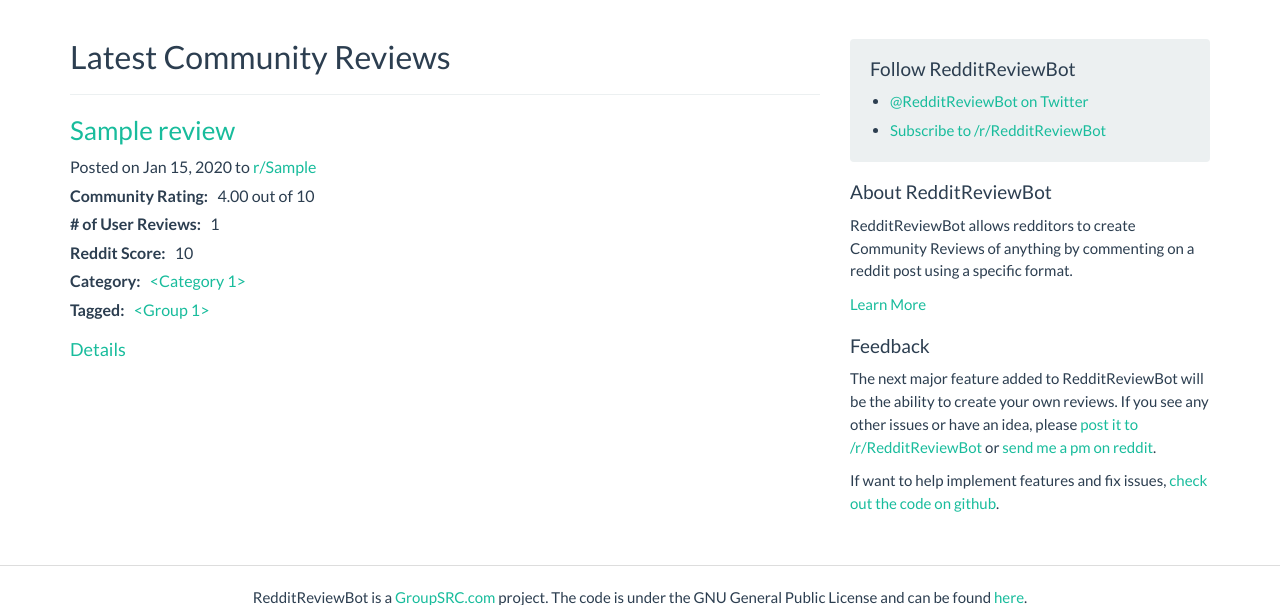
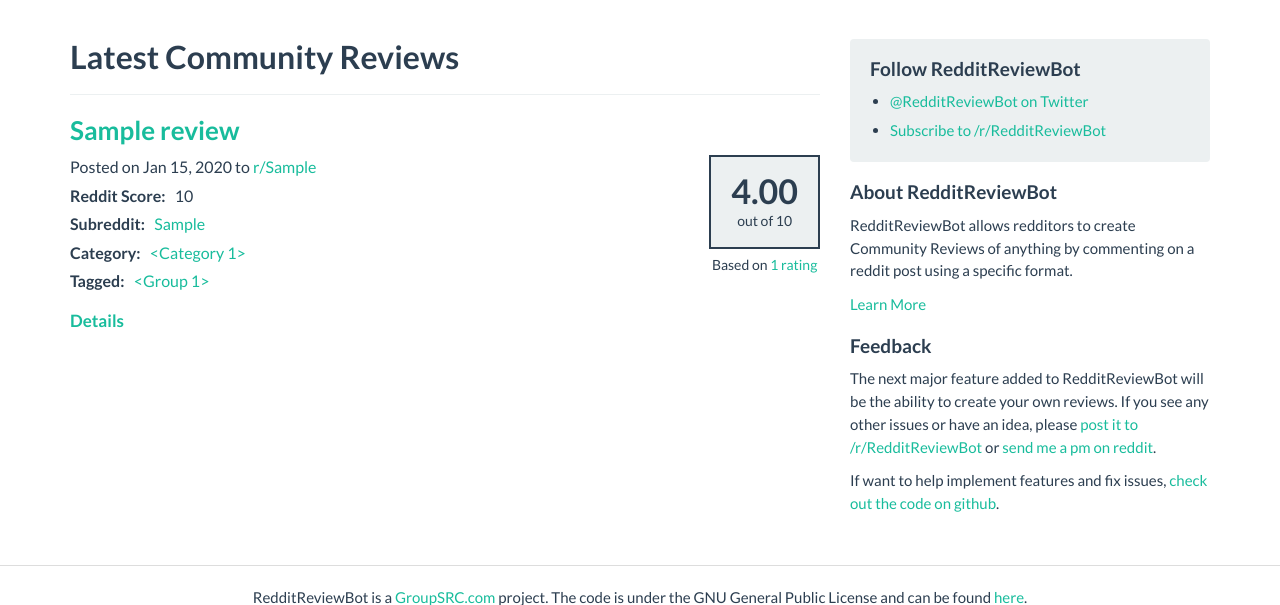
Before and after one commit to davedg629/RedditRatings, a Flask app: page / in a window 1280 px wide. Shown: the part 61-666 px from the top of the page. Run offline with Flask 2, Linux system fonts and the light colour scheme; tables that the repository leaves empty hold one stand-in row (values such as "Sample post"); parts of the project's set-up code (start-up, migrations or seed data) failed here and were passed over; some libraries are stand-ins or nearby versions.

Commit message:
Clean up Community Review details display and put into a macro

```diff
--- a/app/models.py
+++ b/app/models.py
@@ -155,7 +155,11 @@ class CommunityReview(db.Model):
         review_count = db.session\
             .query(func.count(UserReview.id))\
             .filter_by(community_review_id=self.id)
-        return review_count[0][0]
+        if review_count[0][0] == 1:
+            review_count_string = str(review_count[0][0]) + ' rating'
+        else:
+            review_count_string = str(review_count[0][0]) + ' ratings'
+        return review_count_string
 
     def __unicode__(self):
         return self.title + ' - ' + str(self.category_id)
--- a/app/static/css/custom.css
+++ b/app/static/css/custom.css
@@ -9,6 +9,8 @@ body {
   display: block;
   margin-bottom: 20px;
 }
+
+h1, h2, h3, h4, h5, h6, .h1, .h2, .h3, .h4, .h5, .h6 {font-weight: bold;}
 
 .well h3, .well h4 {margin-top: 0;}
 
@@ -33,13 +35,20 @@ body {
 .listing .list-item {border-bottom: 1px solid #ecf0f1; margin-bottom: 17px; padding-bottom: 20px;}
 .listing .list-item-last {border-bottom: 0 none; margin-bottom: 0; padding-bottom: 0;}
 
+.listing .list-item a.more {font-size: 17px; font-weight: bold;}
+
+/** community review details **/
+.community-rating {text-align: center;}
+.community-rating .rating {background-color: #ecf0f1; border: 2px solid #2c3e50; font-weight: bold; font-size: 34px; line-height: 38px; margin-bottom: 5px; padding: 15px 20px;}
+.community-rating .rating .out-of {font-size: 14px; font-weight: normal; line-height: 22px;}
+.community-rating .count {font-size: 14px;}
+
 ul.details {display: block; margin: 0 0 10px; padding: 0;}
 ul.details li {font-size: 16px; list-style-type: none; margin: 0; padding: 0 0 4px;}
 ul.details li span.detail-label {font-weight: bold;}
 
-.listing .list-item a.more {font-size: 18px;}
+/** community review **/
 
-/** community review **/
 .user-reviews {border-top: 1px solid #ecf0f1; margin-top: 20px;}
 .user-reviews .user-review {border-bottom: 1px solid #ecf0f1; margin-bottom: 15px; padding-bottom: 15px;}
 .user-reviews .user-review.last {border-bottom: 0 none; margin-bottom: 0; padding-bottom: 0;}
--- /dev/null
+++ b/app/templates/community_review_details.html
@@ -0,0 +1,42 @@
+{% macro community_review_details(community_review, self) %}
+{% if community_review.user_reviews.first() %}
+<div class="pull-right community-rating">
+
+    <div class="rating">
+        {{ community_review.get_avg_rating() }}
+        <div class="out-of">out of 10</div>
+    </div>
+
+    <div class="count">
+        {% if not self %}
+        Based on <a href="{{ url_for('community_review', category_slug=community_review.category.slug, community_review_slug=community_review.slug) }}">{{ community_review.get_review_count() }}</a>
+        {% else %}
+        Based on {{ community_review.get_review_count() }}
+        {% endif %}
+    </div>
+
+</div>
+{% endif %}
+
+<ul class="details">
+
+    <li>
+        Posted on {{ community_review.date_posted.strftime('%b %d, %Y') }}
+        {% if community_review.reddit_permalink %}to <a href="{{ community_review.reddit_permalink }}" target="_blank">r/{{ community_review.subreddit }}</a>{% endif %}
+    </li>
+
+    <li><span class="detail-label">Reddit Score:</span> &nbsp; {{ community_review.reddit_score }}</li>
+
+    <li><span class="detail-label">Subreddit:</span> &nbsp; <a href="{{ url_for('subreddit', subreddit=community_review.subreddit) }}">{{ community_review.subreddit }}</a></li>
+
+    <li><span class="detail-label">Category:</span> &nbsp; <a href="{{ url_for('category', category_slug=community_review.category.slug) }}">{{ community_review.category }}</a></li>
+
+    {% if community_review.groups.first() %}
+    <li><span class="detail-label">Tagged:</span> &nbsp;
+    {% for group in community_review.groups %}
+    <a href="{{ url_for('tag', tag_slug=group.slug) }}">{{ group }}</a>{% if not loop.last %} | {% endif %}
+    {% endfor %}
+    {% endif %}
+    </li>
+</ul>
+{% endmacro %}
--- a/app/templates/index.html
+++ b/app/templates/index.html
@@ -13,31 +13,8 @@
 
         <h3><a href="{{ url_for('community_review', category_slug=community_review.category.slug, community_review_slug=community_review.slug) }}">{{ community_review.title }}</a></h3>
 
-        <ul class="details">
-
-            <li>
-                Posted on {{ community_review.date_posted.strftime('%b %d, %Y') }}
-                {% if community_review.reddit_permalink %}to <a href="{{ community_review.reddit_permalink }}" target="_blank">r/{{ community_review.subreddit }}</a>{% endif %}
-            </li>
-
-            {% if community_review.user_reviews.first() %}
-            <li><span class="detail-label">Community Rating:</span> &nbsp; {{ community_review.get_avg_rating() }} out of 10</li>
-
-            <li><span class="detail-label"># of User Reviews:</span> &nbsp; {{ community_review.get_review_count() }}
-            {% endif %}
-
-            <li><span class="detail-label">Reddit Score:</span> &nbsp; {{ community_review.reddit_score }}</li>
-
-            <li><span class="detail-label">Category:</span> &nbsp; <a href="{{ url_for('category', category_slug=community_review.category.slug) }}">{{ community_review.category }}</a></li>
-
-            {% if community_review.groups.first() %}
-            <li><span class="detail-label">Tagged:</span> &nbsp;
-            {% for group in community_review.groups %}
-            <a href="{{ url_for('tag', tag_slug=group.slug) }}">{{ group }}</a>{% if not loop.last %} | {% endif %}
-            {% endfor %}
-            {% endif %}
-            </li>
-        </ul>
+        {% import "community_review_details.html" as details %}
+        {{ details.community_review_details(community_review, False) }}
 
         <a class="more" href="{{ url_for('community_review', category_slug=community_review.category.slug, community_review_slug=community_review.slug) }}">Details</a>
 
--- a/app/templates/my_base.html
+++ b/app/templates/my_base.html
@@ -2,6 +2,8 @@
 {% import "bootstrap/fixes.html" as fixes %}
 
 {% block html_attribs %} lang="en"{% endblock %}
+
+{% import "bootstrap/google.html" as google %}
 
 {% block head %}
 {{super()}}
@@ -12,6 +14,10 @@
       type="image/png"
       href="{{ config['FAVICON_URL'] }}" />
 {% endif %}
+
+{{google.uanalytics(id=config['GA_TRACKING_ID'],
+                    domain=config['GA_DEFAULT_URL'])}}
+
 {% endblock %}
 
 {% block title %}{% if title %}{{ title }} | {% endif %}RedditReviewBot.com{% endblock %}
@@ -107,11 +113,3 @@
 </div>
 
 {% endblock %}
-
-{% import "bootstrap/google.html" as google %}
-
-{% block scripts %}
-{{super()}}
-{{google.uanalytics(id=config['GA_TRACKING_ID'],
-                    domain=config['GA_DEFAULT_URL'])}}
-{% endblock %}
```
Also changed, not shown: app/templates/community_review.html (+3 -26 lines), app/templates/filtered_community_reviews.html (+2 -23 lines).
